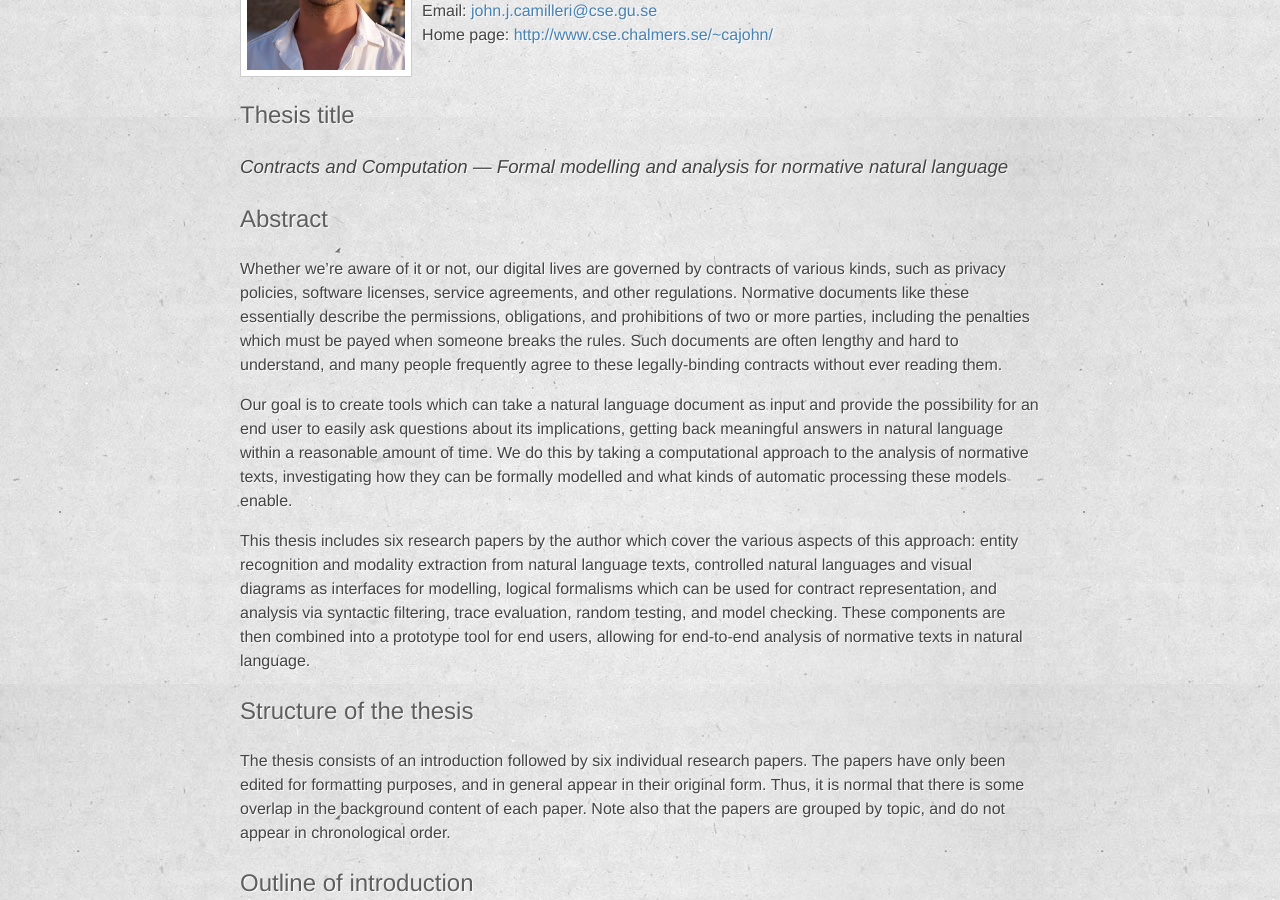
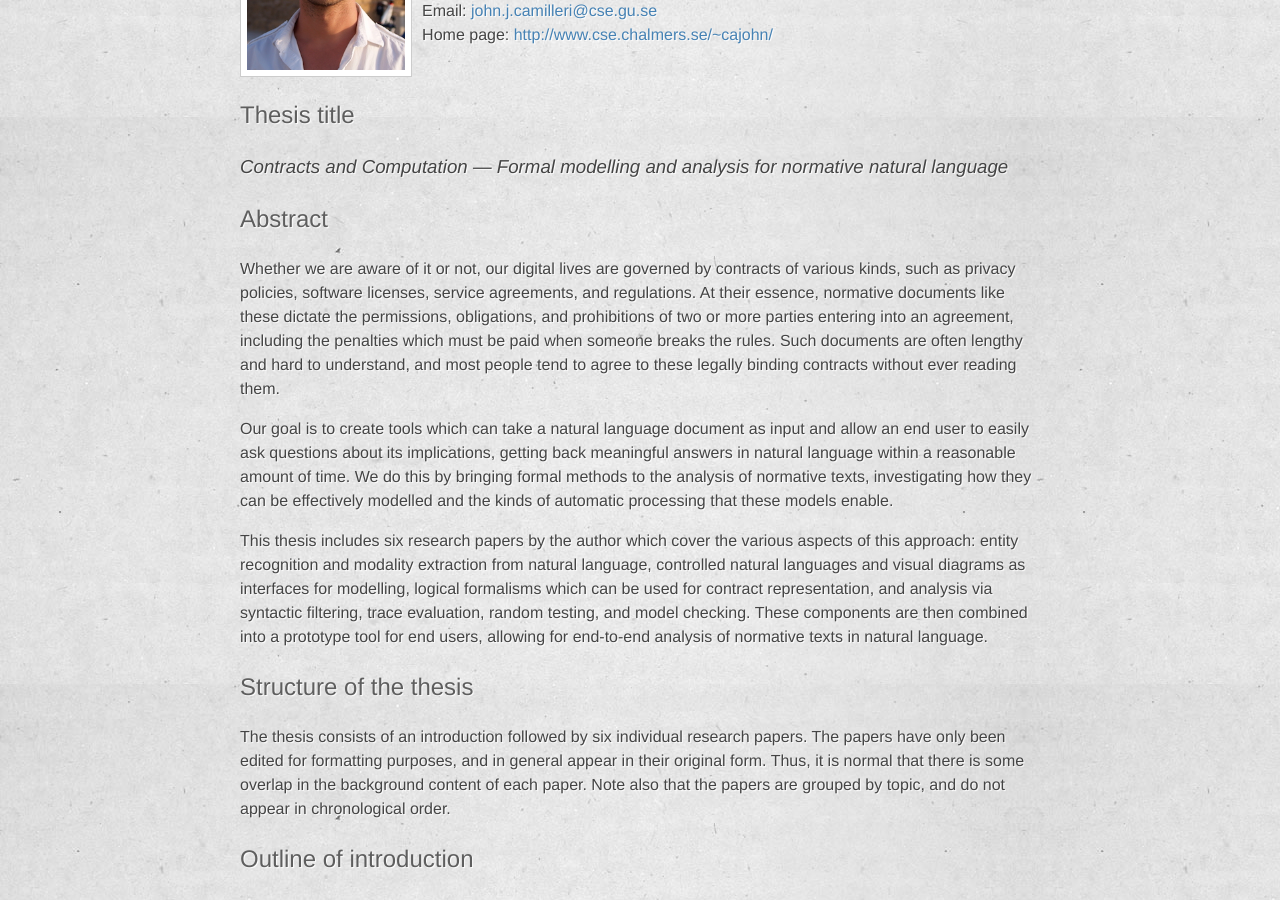
Before and after one commit to johnjcamilleri/johnjcamilleri.github.io, a Jekyll site: the page built from phd-thesis.md, in a window 1280 px wide and 900 px high, scrolled down 313 px. Built offline with Jekyll 4.4.1, drawn with Linux system fonts in a browser that asks for light colours; some of the changed text lies outside the part shown.

Commit message:
PhD: link to final version

```diff
--- a/phd-thesis.md
+++ b/phd-thesis.md
@@ -30,11 +30,31 @@ Home page: <http://www.cse.chalmers.se/~cajohn/>
 
 ## Abstract
 
-Whether we're aware of it or not, our digital lives are governed by contracts of various kinds, such as privacy policies, software licenses, service agreements, and other regulations. Normative documents like these essentially describe the permissions, obligations, and prohibitions of two or more parties, including the penalties which must be payed when someone breaks the rules. Such documents are often lengthy and hard to understand, and many people frequently agree to these legally-binding contracts without ever reading them.
+Whether we are aware of it or not,
+our digital lives are governed by contracts of various kinds, such as
+privacy policies,
+software licenses,
+service agreements,
+and regulations.
+At their essence, normative documents like these dictate the permissions, obligations, and prohibitions
+of two or more parties entering into an agreement,
+including the penalties which must be paid when someone breaks the rules.
+Such documents are often lengthy and hard to understand,
+and most people tend to agree to these legally binding contracts without ever reading them.
 
-Our goal is to create tools which can take a natural language document as input and provide the possibility for an end user to easily ask questions about its implications, getting back meaningful answers in natural language within a reasonable amount of time. We do this by taking a computational approach to the analysis of normative texts, investigating how they can be formally modelled and what kinds of automatic processing these models enable.
+Our goal is to create tools which can take a natural language document as input
+and allow an end user to easily ask questions about its implications,
+getting back meaningful answers in natural language within a reasonable amount of time.
+We do this by bringing formal methods to the analysis of normative texts,
+investigating how they can be effectively modelled and the kinds of automatic processing that these models enable.
 
-This thesis includes six research papers by the author which cover the various aspects of this approach: entity recognition and modality extraction from natural language texts, controlled natural languages and visual diagrams as interfaces for modelling, logical formalisms which can be used for contract representation, and analysis via syntactic filtering, trace evaluation, random testing, and model checking. These components are then combined into a prototype tool for end users, allowing for end-to-end analysis of normative texts in natural language.
+This thesis includes six research papers by the author which cover the various aspects of this approach:
+entity recognition and modality extraction from natural language,
+controlled natural languages and visual diagrams as interfaces for modelling,
+logical formalisms which can be used for contract representation,
+and analysis via syntactic filtering, trace evaluation, random testing, and model checking.
+These components are then combined into a prototype tool for end users, allowing for end-to-end analysis of normative texts in natural language.
+
 
 
 ## Structure of the thesis
@@ -163,4 +183,4 @@ as well as the implementation of the back-end server in Haskell.
 
 ## Manuscript
 
-The current draft of the thesis manuscript for reviewing purposes can be obtained [here](http://www.cse.chalmers.se/~cajohn/phd-thesis-draft.pdf).
+The thesis manuscript can be obtained [here](http://www.cse.chalmers.se/~cajohn/phd-thesis.pdf).
```
Also changed, not shown: other parts of phd-thesis.md (+1 -1 lines).
